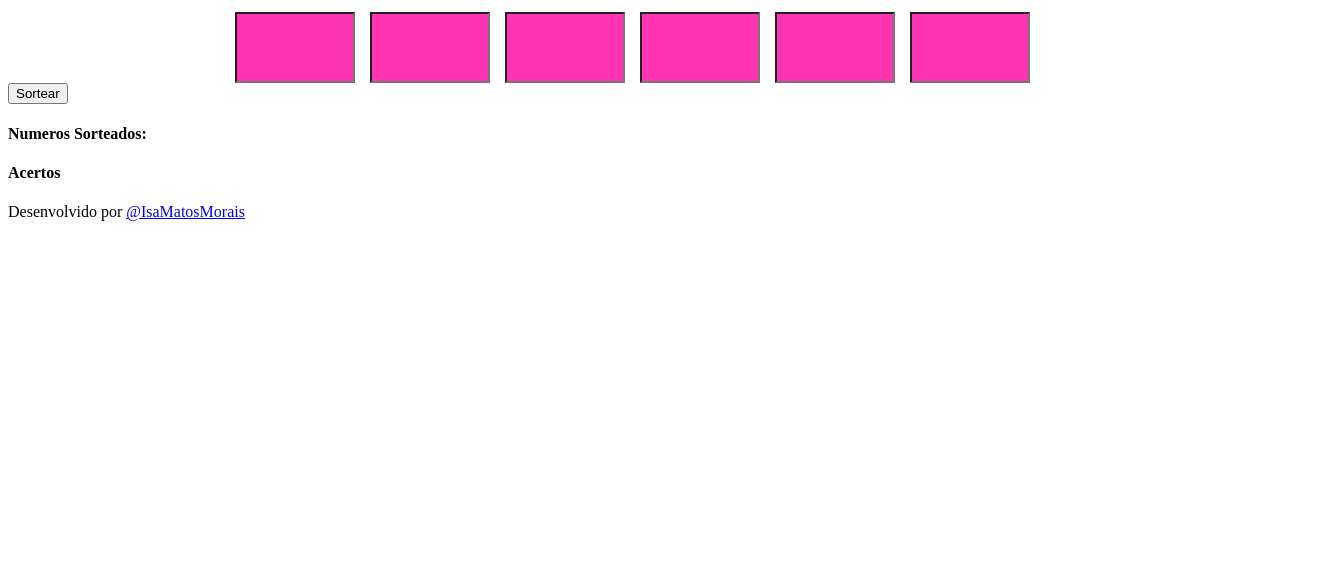
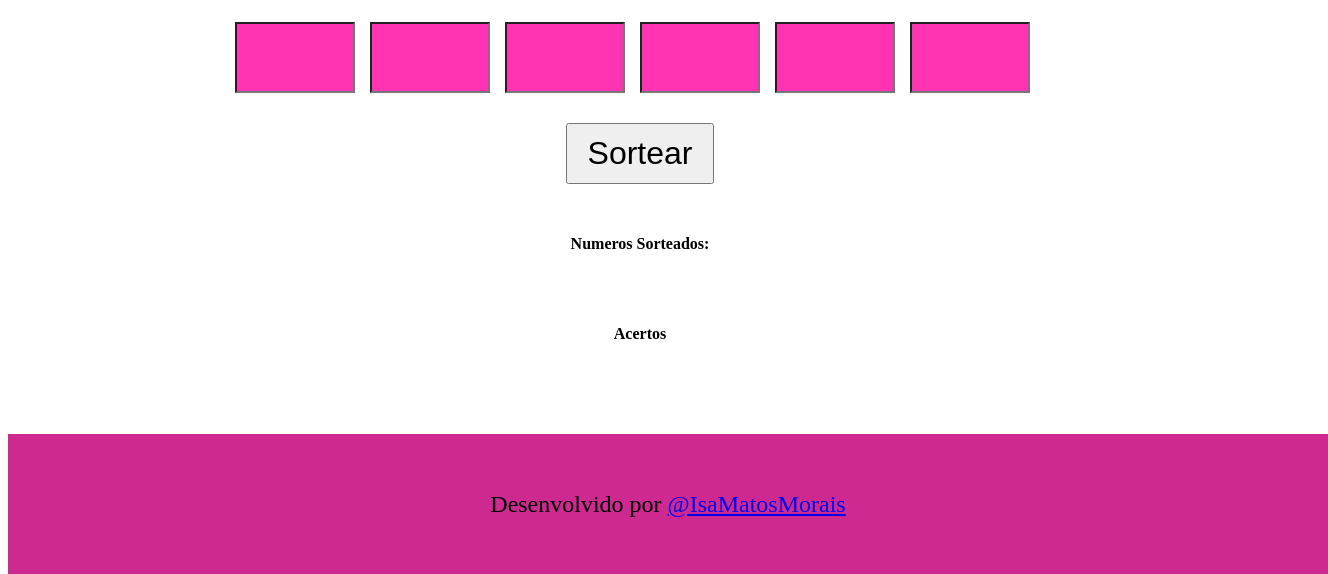
Before and after one commit to IsaMatosMorais/loteca_simulator_ia, a plain HTML site: page index.html in a window 1280 px wide. Shown: the part 226-800 px from the top of the page, 1328 px wide, since content can reach past the window. Drawn offline with Linux system fonts and the light colour scheme.

Commit message:
mexeu no footer

```diff
--- a/estilos.css
+++ b/estilos.css
@@ -19,13 +19,13 @@ h3{
     font-variant: normal;
     color: #9ACD32;
     margin-top: 10px;
-    margin-bottom: 15px;
+    margin-bottom: 25px;
 }
-.selecao {
+.selecao, .btnSortear, .sorteio, .acertos {
     display: flex;
     justify-content: center;
     align-items: center;
-
+    margin-bottom: 30px;
 }
 .selecao > input{
     width: 2em;
@@ -33,3 +33,22 @@ h3{
     margin-right: 15px;
     background-color: #FF34B3;
 }
+.btnSortear > button{
+    font-size: 2em;
+    padding: 10px 20px;
+}
+footer{
+    display: flex;
+    justify-content: center;
+    align-items: center;
+    background-color: #CD2990;
+    height: 100px;
+    width: 100%;
+    margin: 0;
+    padding: 20px;
+    position: absolute;
+    bottom: 0;
+}
+footer > p{
+    font-size: 1.5em;
+}
--- a/index.html
+++ b/index.html
@@ -22,7 +22,9 @@
         <input type = "number" id = "num6" class = "num">
     </div>
 
-    <button>Sortear</button>
+    <div class = "btnSortear">
+        <button>Sortear</button>
+    </div>
 
     <div class = "sorteio">
         <h4>Numeros Sorteados:</h4>
```
